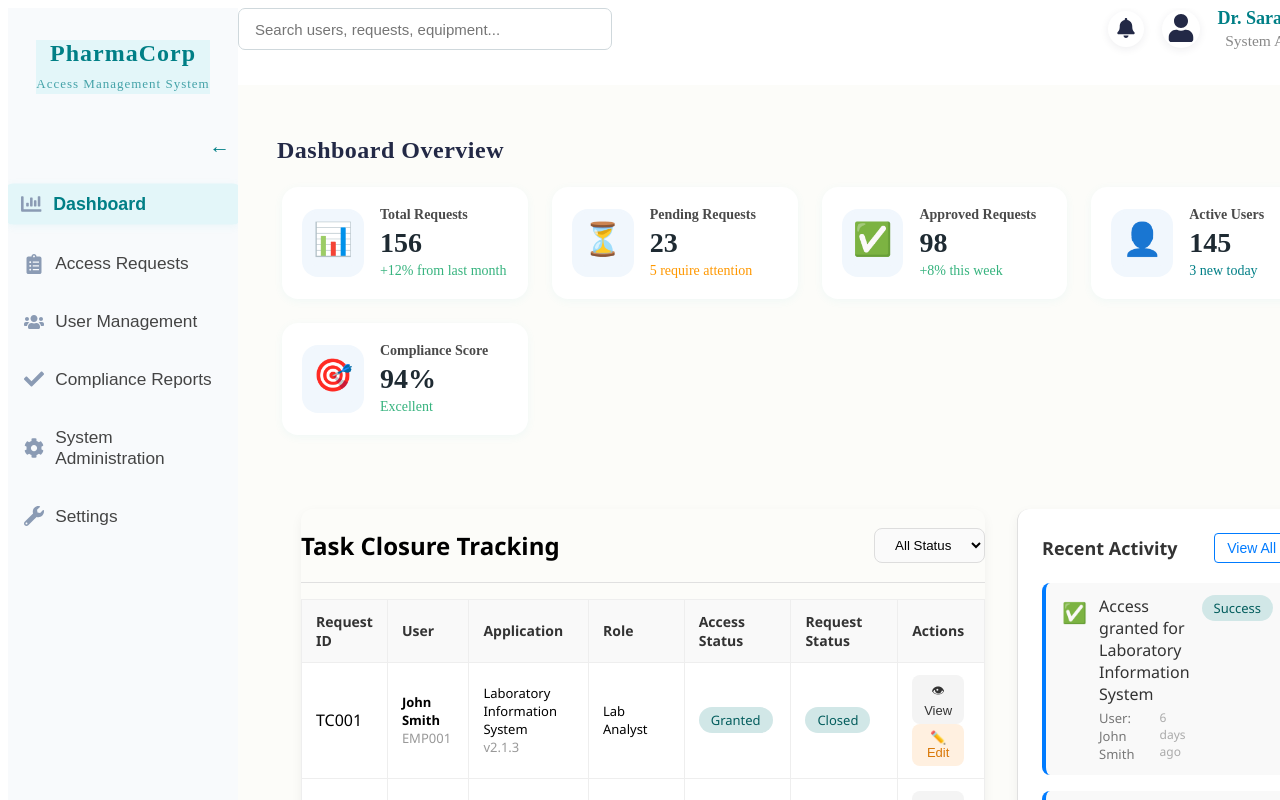
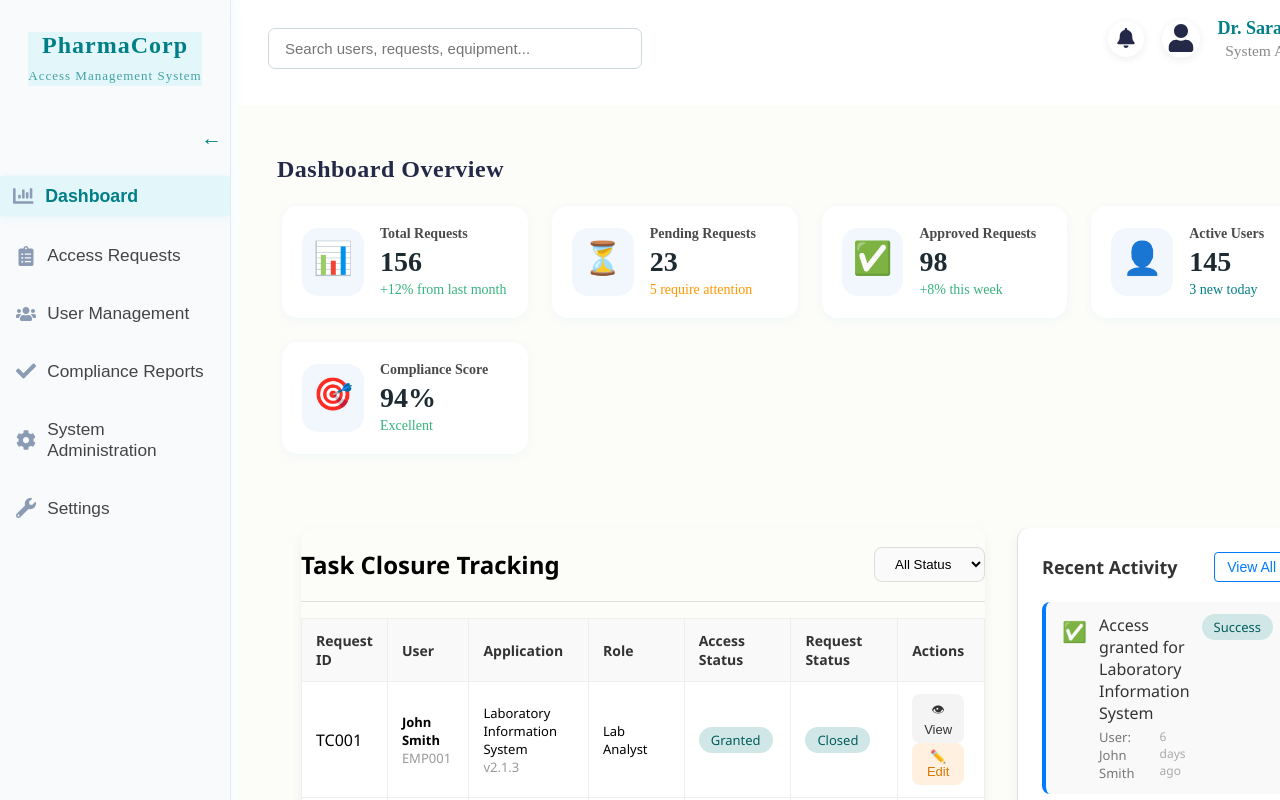
Before and after one commit to amit45555/pharmacorp-app, a React (Create React App) app: page /admin in a window 1280 px wide. Shown: the top 800 px of the page. Built offline with nearby package versions, Linux system fonts and the light colour scheme.

Commit message:
sidebar changes

```diff
--- a/src/pages/AdminDashboard.module.css
+++ b/src/pages/AdminDashboard.module.css
@@ -8,6 +8,7 @@
   overflow-x: auto !important;
   max-width: 100vw;
   overflow: hidden;
+
 }
 
 .mainContent {
@@ -52,11 +53,11 @@
   border-right: 1.5px solid #e3e9f7;
   transition: box-shadow 0.3s, background 0.3s, width 0.3s;
   height: 100vh;
-  position: relative;
+  position: fixed;
   left: 0;
   top: 0;
-  overflow-x: hidden;
-  position: relative;
+  overflow-y: auto;
+
 }
 
 .logo {
@@ -332,6 +333,8 @@
 }
 .searchWrap {
   flex: 1;
+  margin-left: 30px;
+  margin-top: 20px;
 }
 .search {
   width: 340px;
```
